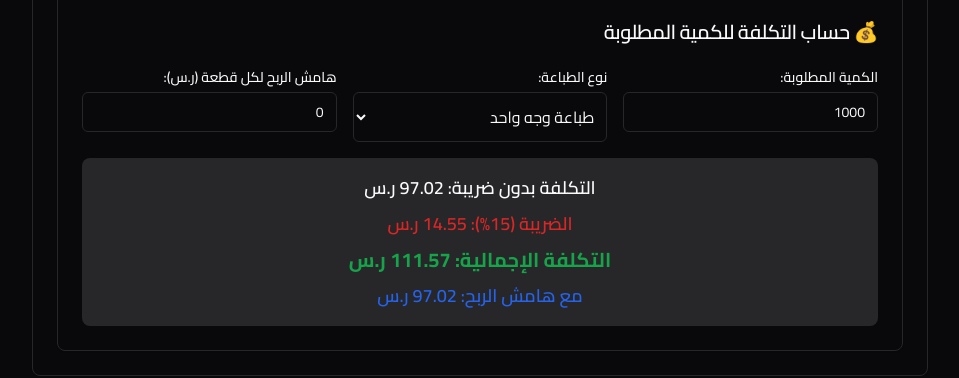
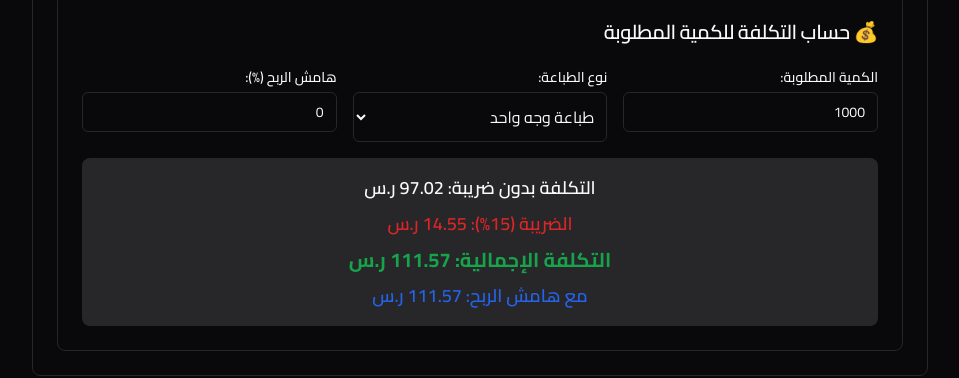
Before and after one commit to Nabilkarem911/cgpack, a React (Vite) app: page / in a window 1280 px wide. Shown: the part 518-896 px from the top of the page, without its empty margins (160-1119 px from the left). Built offline with nearby package versions, Linux system fonts and the light colour scheme.

Commit message:
Reverted to commit f1ebd1f5b6dce986977aca0eb6a1675d3756fdac

```diff
--- a/src/components/PrintingCalculator.tsx
+++ b/src/components/PrintingCalculator.tsx
@@ -101,10 +101,10 @@ const PrintingCalculator = () => {
     const selectedResult = results[selectedType];
     const costPerPiece = selectedResult.pieceCost;
     const totalCostWithoutTax = costPerPiece * quantity;
-    const profitAmount = profitMargin * quantity;
-    const totalCostWithProfit = totalCostWithoutTax + profitAmount;
-    const tax = totalCostWithProfit * 0.15;
-    const totalCostWithTax = totalCostWithProfit + tax;
+    const tax = totalCostWithoutTax * 0.15;
+    const totalCostWithTax = totalCostWithoutTax + tax;
+    const profitAmount = totalCostWithTax * (profitMargin / 100);
+    const totalCostWithProfit = totalCostWithTax + profitAmount;
 
     return {
       withoutTax: totalCostWithoutTax,
@@ -219,7 +219,7 @@ const PrintingCalculator = () => {
 
                   <div>
                     <Label htmlFor="profitMargin" className="text-right block mb-2">
-                      هامش الربح لكل قطعة (ر.س):
+                      هامش الربح (%):
                     </Label>
                     <Input
                       id="profitMargin"
```
